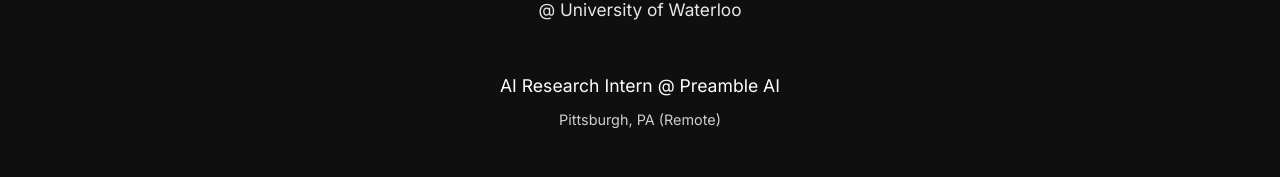
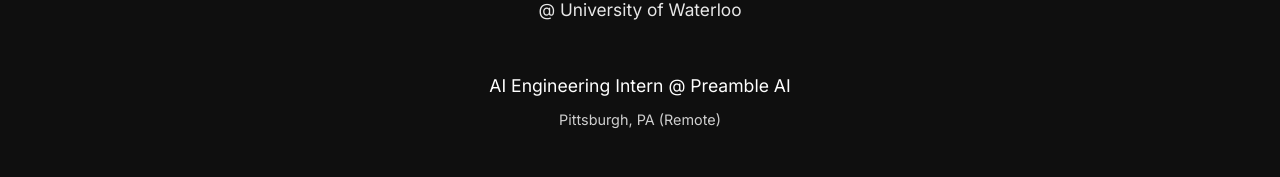
Before and after one commit to adiprasadd/portfolio, a React (Create React App) app: page / in a window 1280 px wide. Shown: the part 454-631 px from the top of the page. Built offline with nearby package versions, Linux system fonts and the light colour scheme.

Commit message:
updated hero

```diff
--- a/src/components/Hero.js
+++ b/src/components/Hero.js
@@ -23,7 +23,7 @@
           <span className="university">@ University of Waterloo</span>
         </p>
         <div className="hero-description">
-          AI Research Intern @ Preamble AI
+          AI Engineering Intern @ Preamble AI
           <span className="location-tag">Pittsburgh, PA (Remote)</span>
         </div>
         <a
```
